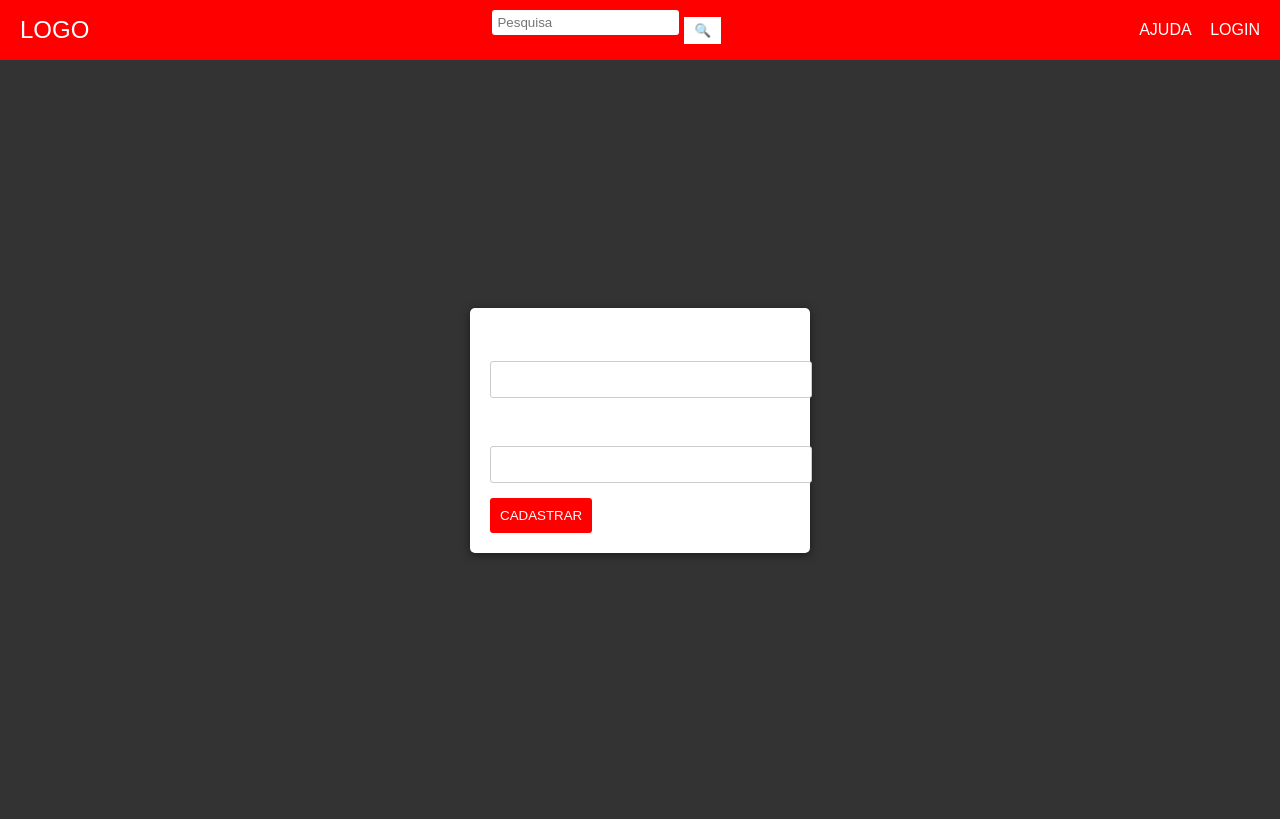
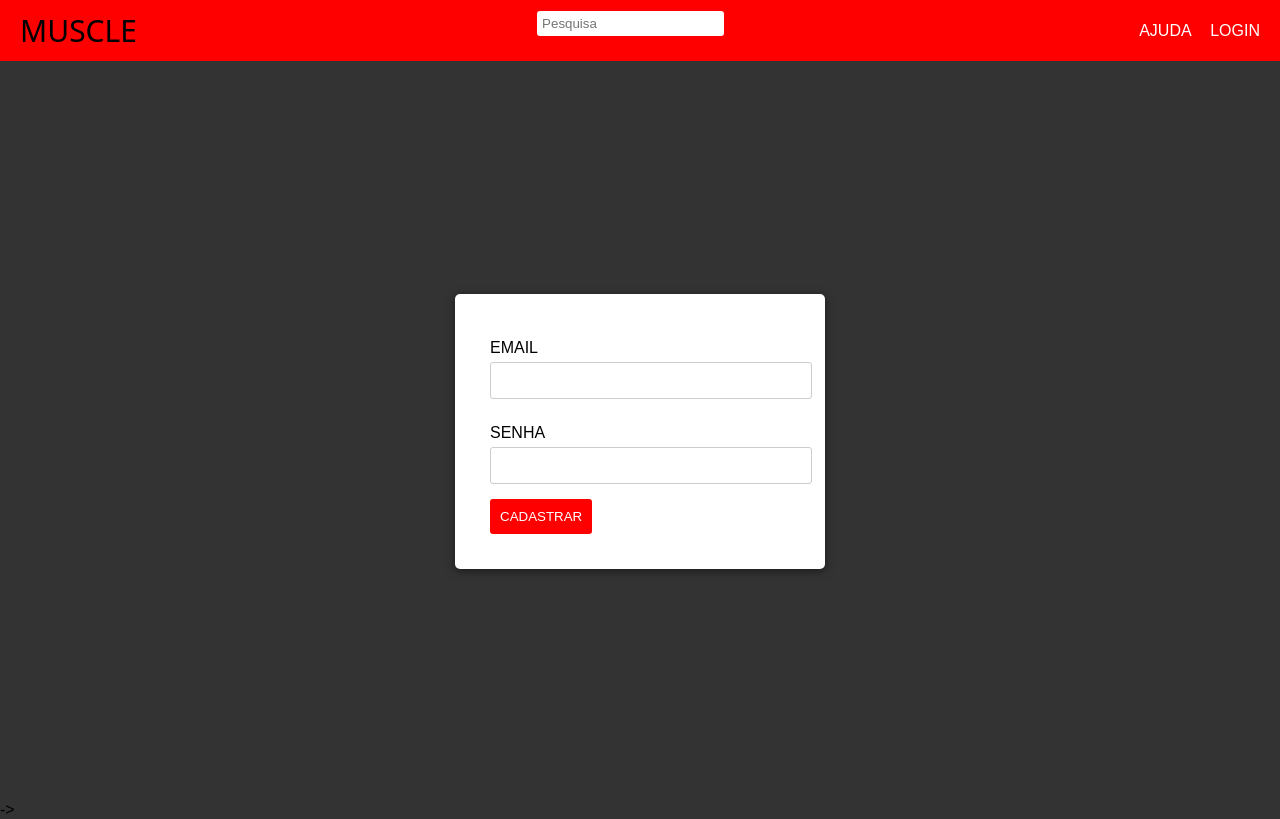
Before and after one commit to OliverJuan1/Cadastro, a plain HTML site: page index.html in a window 1280 px wide. Drawn offline with Linux system fonts and the light colour scheme; a web font is replaced by a local one.

Commit message:
finalização da tela de cadastro

```diff
--- a/index.html
+++ b/index.html
@@ -1,37 +1,43 @@
 <!DOCTYPE html>
 <html lang="pt-BR">
+
 <head>
     <meta charset="UTF-8">
     <meta name="viewport" content="width=device-width, initial-scale=1.0">
     <title>Cadastro</title>
     <link rel="stylesheet" href="style.css">
     <script src="script.js"></script>
+    <link href="https://fonts.googleapis.com/css2?family=Frijole&display=swap" rel="stylesheet">
 </head>
+
 <body>
     <header>
-        <div class="logo">LOGO</div>
-        <div class="search-bar">
+        <!-- Inicio logo e pesquisa  -->
+        <div class="logo">MUSCLE</div>
+        <div class="pesquisa">
             <input type="text" placeholder="Pesquisa">
-            <button>🔍</button>
         </div>
+        <!-- fim logo e pesquisa -->
         <nav>
             <a href="#">AJUDA</a>
             <a href="#">LOGIN</a>
         </nav>
+
     </header>
     <main>
         <div class="form-container">
-            <form id="registrationForm">
+            <form id="cadastro">
                 <label for="email">EMAIL</label>
                 <input type="email" id="email" required>
 
                 <label for="password">SENHA</label>
                 <input type="password" id="password" required>
 
-                <button type="submit">CADASTRAR</button>
+                <button type="cadastrar">CADASTRAR</button>
             </form>
         </div>
-    </main>
+    </main>->
     <script src="script.js"></script>
 </body>
+
 </html>
--- a/style.css
+++ b/style.css
@@ -1,7 +1,7 @@
 body {
     font-family: Arial, sans-serif;
     background-color: #333;
-    color: #fff;
+    color: #000000;
     margin: 0;
 }
 
@@ -14,26 +14,30 @@ header {
 }
 
 .logo {
-    font-size: 24px;
+    font-family: "Frijole", system-ui;
+    font-weight: 400;
+    font-style: normal;
+    font-size: 30px;
 }
 
-.search-bar {
+.pesquisa {
     display: flex;
     align-items: center;
+
 }
 
-.search-bar input {
+.pesquisa input {
     padding: 5px;
     border: none;
     border-radius: 3px;
 }
 
-.search-bar button {
+.pesquisa button {
     background-color: #fff;
     border: none;
     padding: 6px 10px;
     margin-left: 5px;
-    cursor: pointer;
+
 }
 
 nav a {
@@ -55,7 +59,7 @@ main {
 
 .form-container {
     background-color: #fff;
-    padding: 20px;
+    padding: 35px;
     border-radius: 5px;
     width: 300px;
     box-shadow: 0 2px 10px rgba(0, 0, 0, 0.5);
@@ -74,15 +78,15 @@ input {
     margin-bottom: 15px;
 }
 
-button[type="submit"] {
+button[type="cadastrar"] {
     background-color: #ff0000;
     color: #fff;
     padding: 10px;
     border: none;
     border-radius: 3px;
-    cursor: pointer;
+
 }
 
-button[type="submit"]:hover {
+button[type="cadastrar"]:hover {
     background-color: #cc0000;
 }
```
